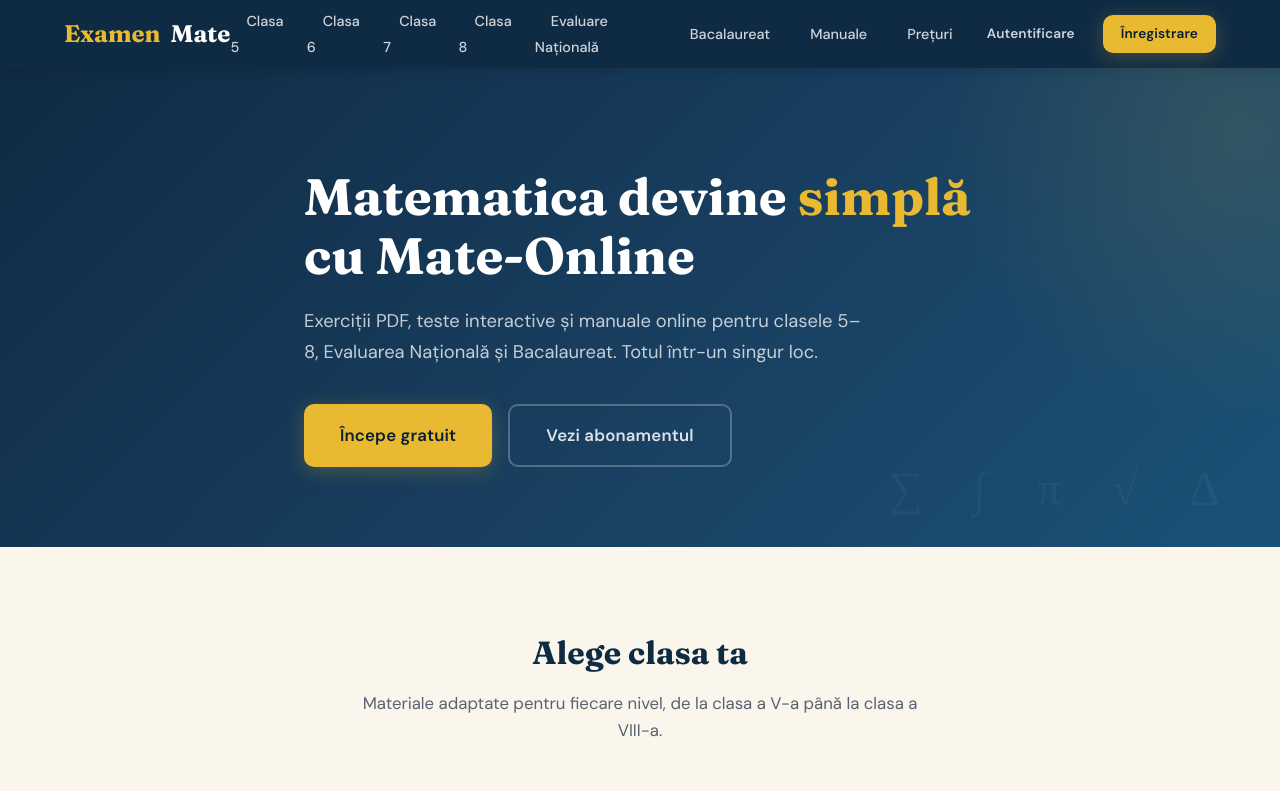
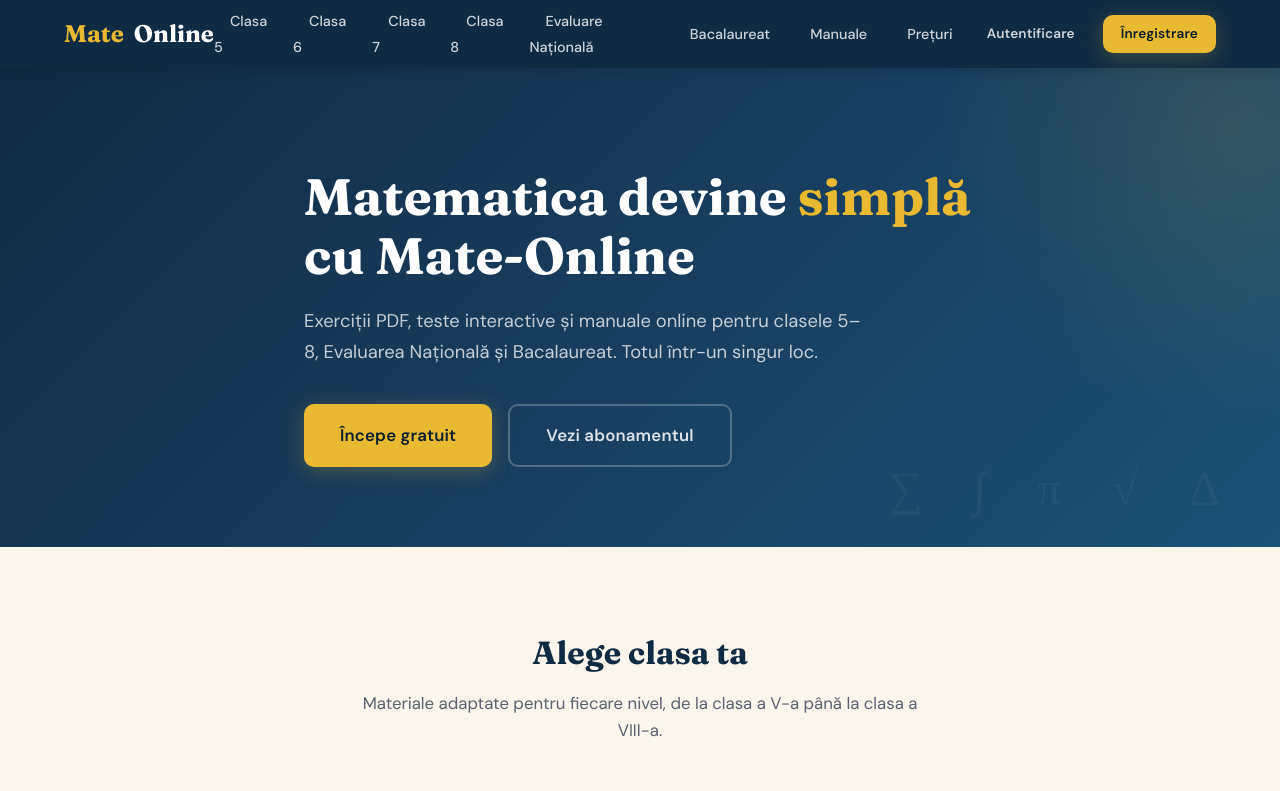
Before and after one commit to costea-radu/examenmate, a React (Vite) app: page / in a window 1280 px wide. Shown: the top 791 px of the page. Built offline with nearby package versions, Linux system fonts and the light colour scheme; no server answers.

Commit message:
Update Navbar.jsx

```diff
--- a/src/components/Navbar.jsx
+++ b/src/components/Navbar.jsx
@@ -24,7 +24,7 @@
     <nav className="navbar">
       <div className="container navbar-inner">
         <Link to="/" className="navbar-logo">
-          <span className="logo-accent">Examen</span>Mate
+          <span className="logo-accent">Mate</span>Online
         </Link>
 
         <button className="mobile-toggle" onClick={() => setOpen(!open)} aria-label="Meniu">
```
